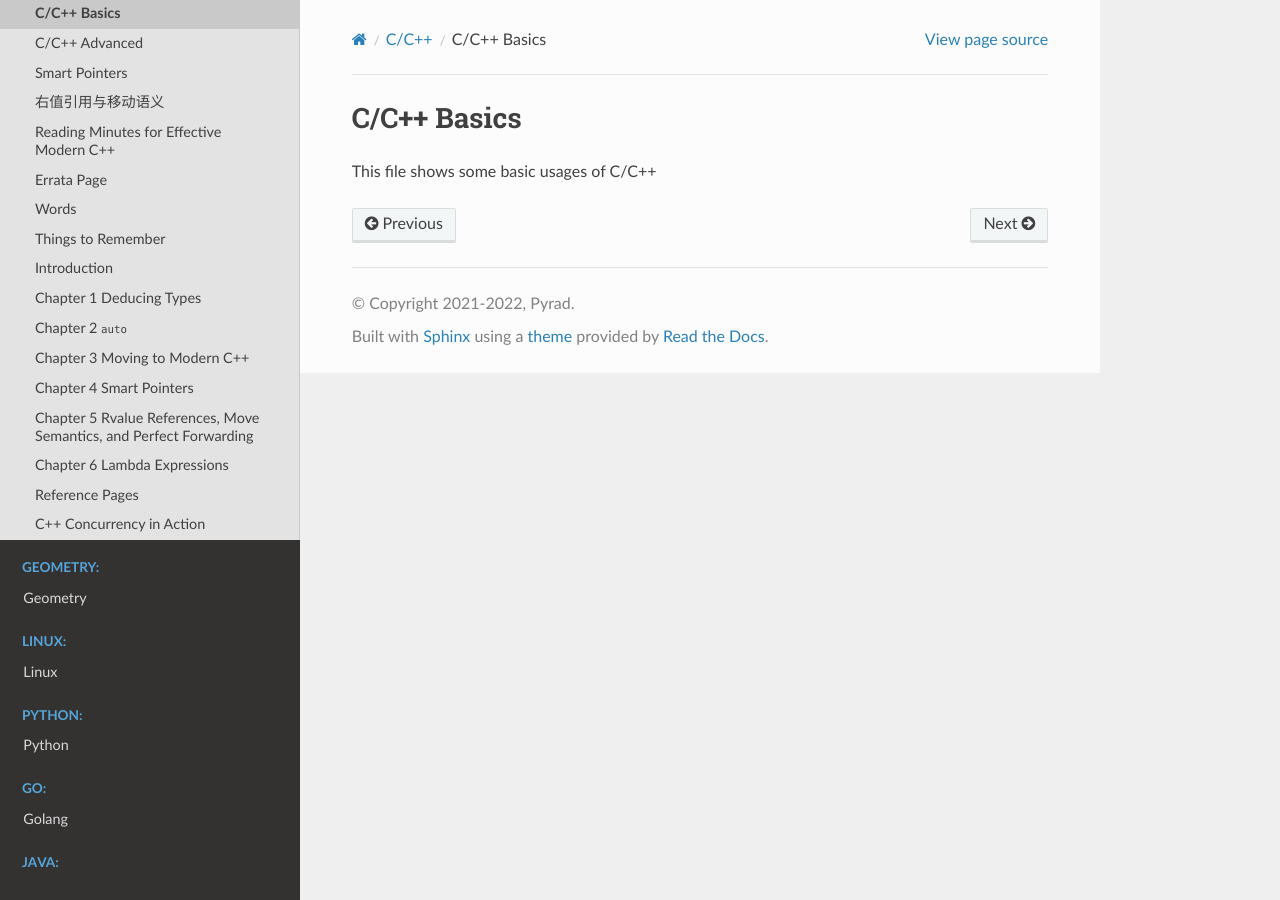
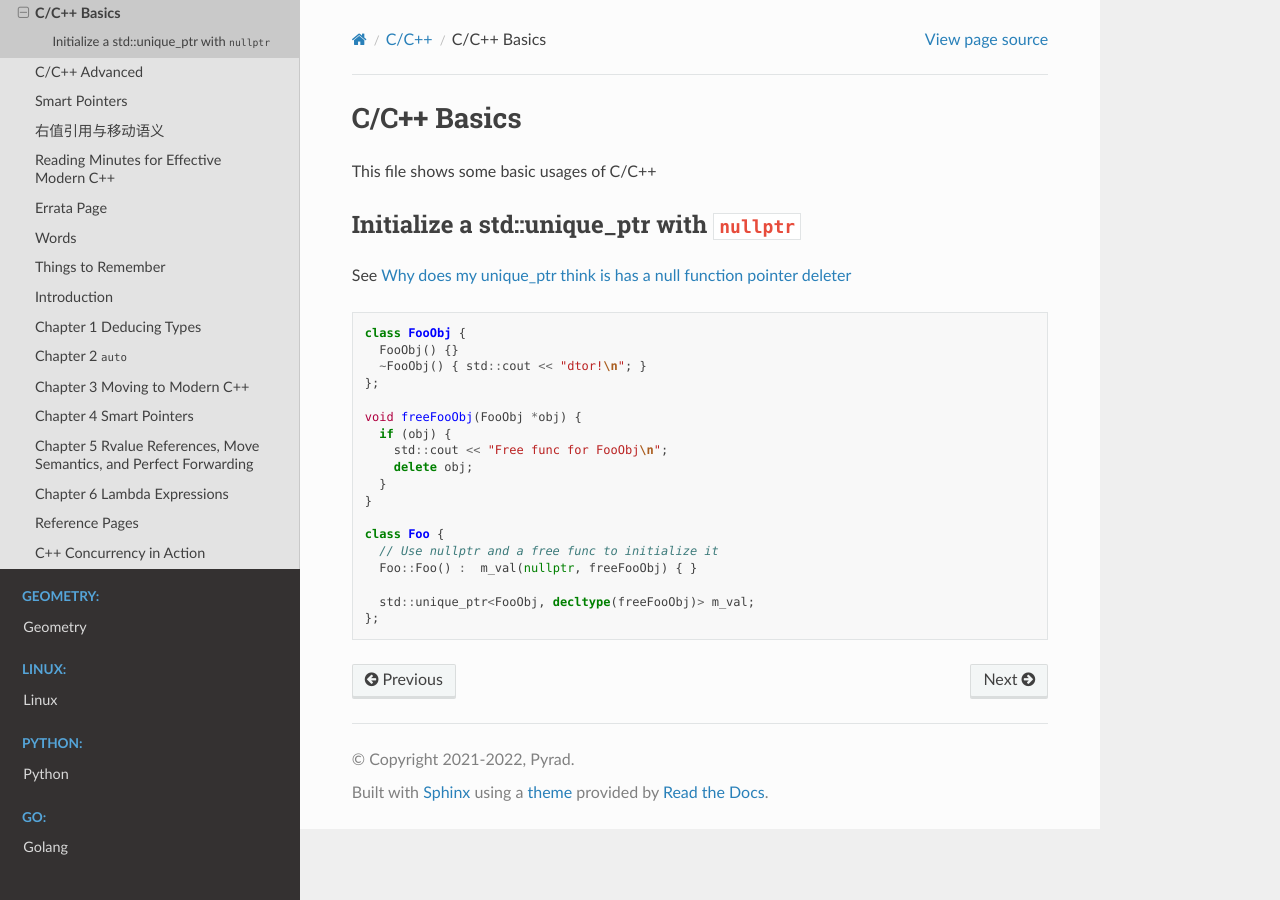
Before and after one commit to Pyrad/pyradnotes, a Sphinx documentation site: the page built from source/CPP/CppBasics.md, in a window 1280 px wide. Built offline with Sphinx 7.4.7 and the Read the Docs theme 2.0.0, drawn with Linux system fonts in a browser that asks for light colours.

Commit message:
CPP Initialize a null std::unique_ptr

````diff
--- a/source/CPP/CppBasics.md
+++ b/source/CPP/CppBasics.md
@@ -1,3 +1,31 @@
 # C/C++ Basics
 
 This file shows some basic usages of C/C++
+
+## Initialize a std::unique_ptr with `nullptr`
+
+See [Why does my unique_ptr think is has a null function pointer deleter](https://stackoverflow.com/questions/22915631/why-does-my-unique-ptr-think-is-has-a-null-function-pointer-deleter)
+
+```cpp
+class FooObj {
+  FooObj() {}
+  ~FooObj() { std::cout << "dtor!\n"; }
+};
+
+void freeFooObj(FooObj *obj) {
+  if (obj) {
+    std::cout << "Free func for FooObj\n";
+    delete obj;
+  }
+}
+
+class Foo {
+  // Use nullptr and a free func to initialize it
+  Foo::Foo() :  m_val(nullptr, freeFooObj) { }
+
+  std::unique_ptr<FooObj, decltype(freeFooObj)> m_val;
+};
+
+
+
+```
````
